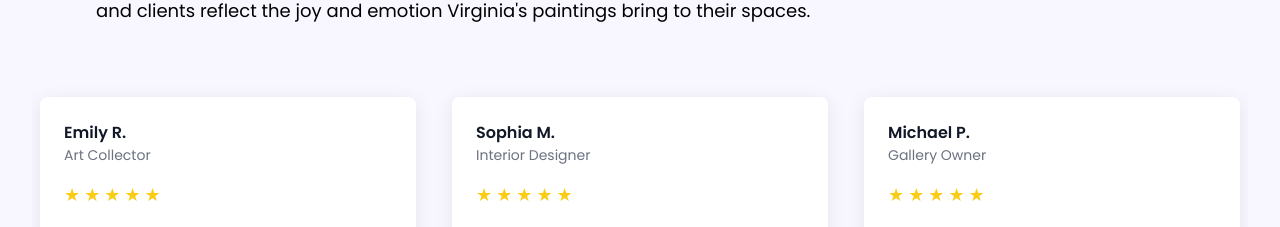
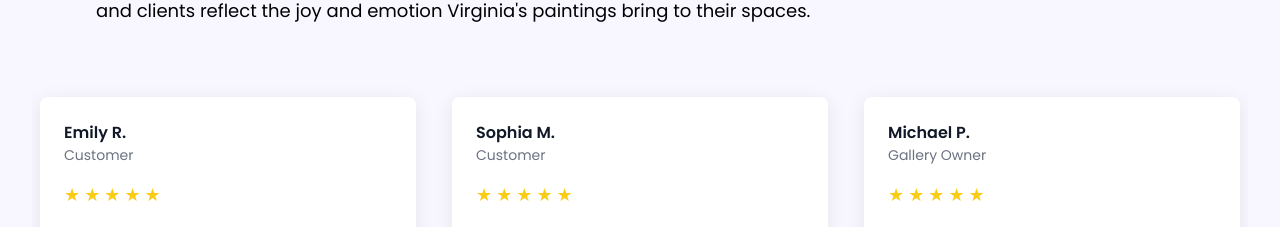
Before and after one commit to tom318267/ginnysart, a Next.js app: page /about in a window 1280 px wide. Shown: the part 2332-2559 px from the top of the page. Built offline with nearby package versions, Linux system fonts and the light colour scheme.

Commit message:
change reviews

```diff
--- a/src/components/TestimonialsSection.tsx
+++ b/src/components/TestimonialsSection.tsx
@@ -8,7 +8,7 @@ const testimonials = [
   {
     id: 1,
     name: "Emily R.",
-    role: "Art Collector",
+    role: "Customer",
     image: "/images/emily.jpg", // Replace with actual image path
     review:
       "Absolutely breathtaking! Virginia's artwork has completely transformed my space. The colors, the details, and the emotion in every brushstroke make it truly one of a kind.",
@@ -17,7 +17,7 @@ const testimonials = [
   {
     id: 2,
     name: "Sophia M.",
-    role: "Interior Designer",
+    role: "Customer",
     image: "/images/sophia.jpg", // Replace with actual image path
     review:
       "Seeing Virginia's art in person is even more stunning than in photos. The texture, the brushstrokes, the warmth—it's something truly special. I'm in love with my new painting!",
```
